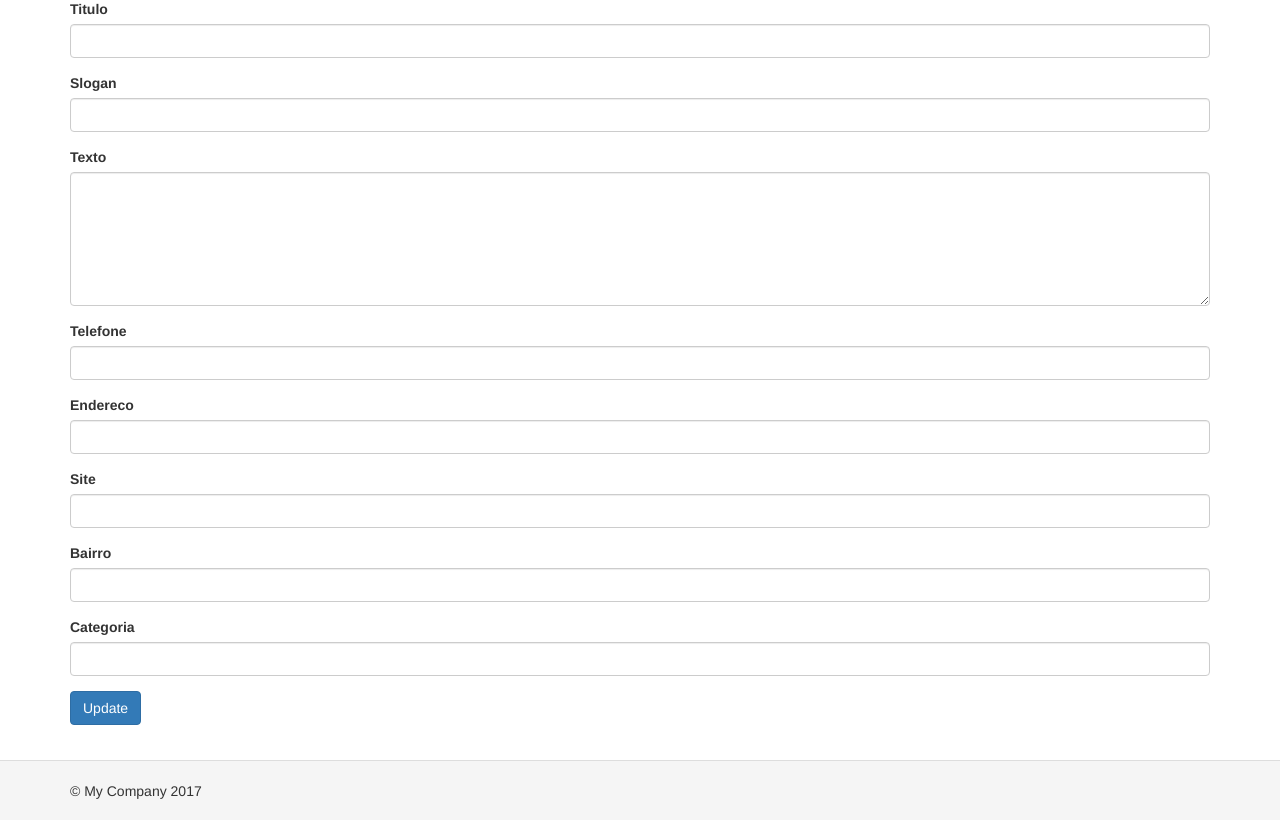
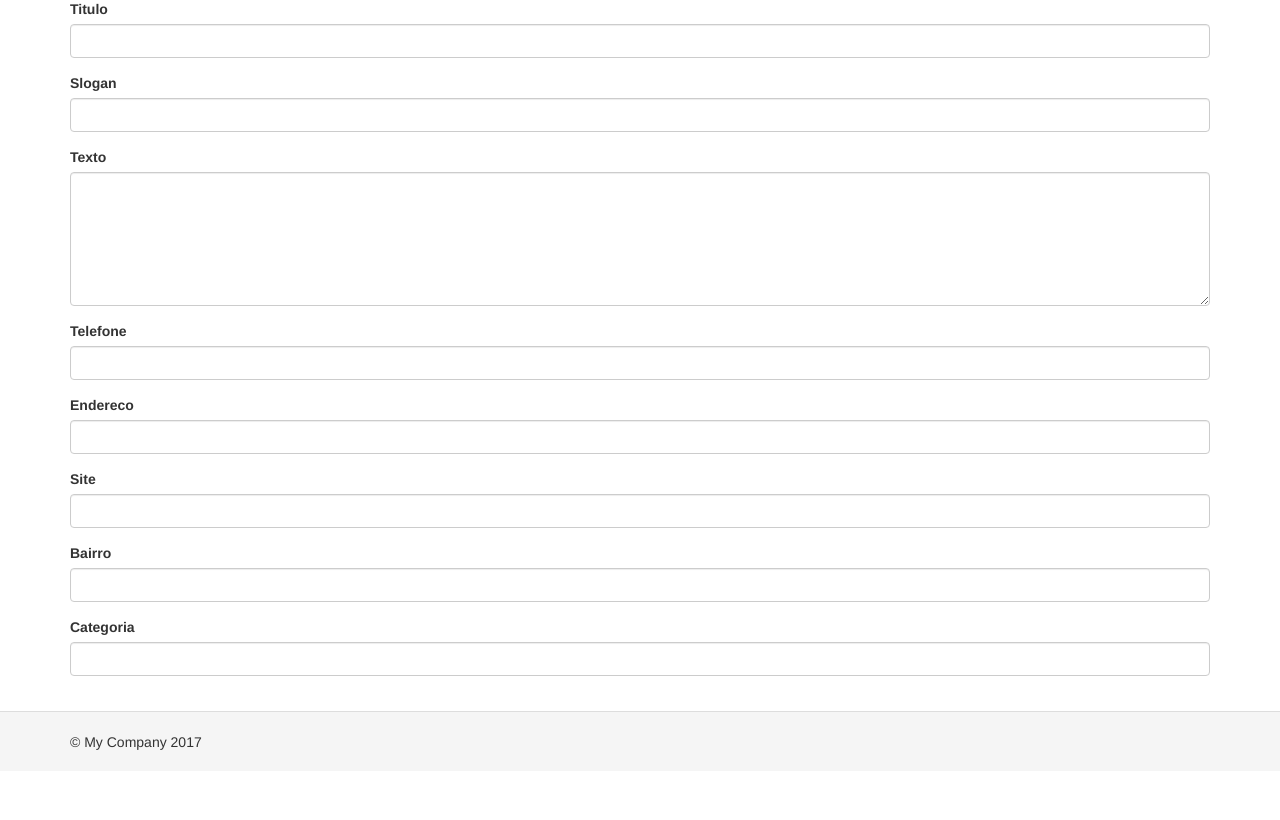
Before and after one commit to eduardobrau/yii2-project, a Yii app: template views/anuncios/create.php in a window 1280 px wide. Shown: the part 441-1261 px from the top of the page. After the commit the page ends 1191 px from the top, so only its background shows below. Run offline with PHP 8.4 and a stand-in for Yii, Linux system fonts and the light colour scheme; the template is opened without the code that fills it: most values are stand-ins (such as "Sample title", 1, 10 or a date in 2020); form fields are guessed from the names that the template uses; data that the repository does not hold is empty; some libraries are stand-ins or nearby versions.

Commit message:
Comentado a linha 32 de views/anuncios/_form.php devido acusar um erro de propriedade desconhecida 'unknown property: app\models\CadastroAnuncioForm::isNewRecord'

```diff
--- a/views/anuncios/_form.php
+++ b/views/anuncios/_form.php
@@ -29,7 +29,7 @@ use yii\widgets\ActiveForm;
     <?= $form->field($model, 'categoria_id')->textInput() ?>
 
     <div class="form-group">
-        <?= Html::submitButton($model->isNewRecord ? 'Create' : 'Update', ['class' => $model->isNewRecord ? 'btn btn-success' : 'btn btn-primary']) ?>
+        <?php /* Html::submitButton($model->isNewRecord ? 'Create' : 'Update', ['class' => $model->isNewRecord ? 'btn btn-success' : 'btn btn-primary']) */?>
     </div>
 
     <?php ActiveForm::end(); ?>
```
Also changed, not shown: 1 other file.
